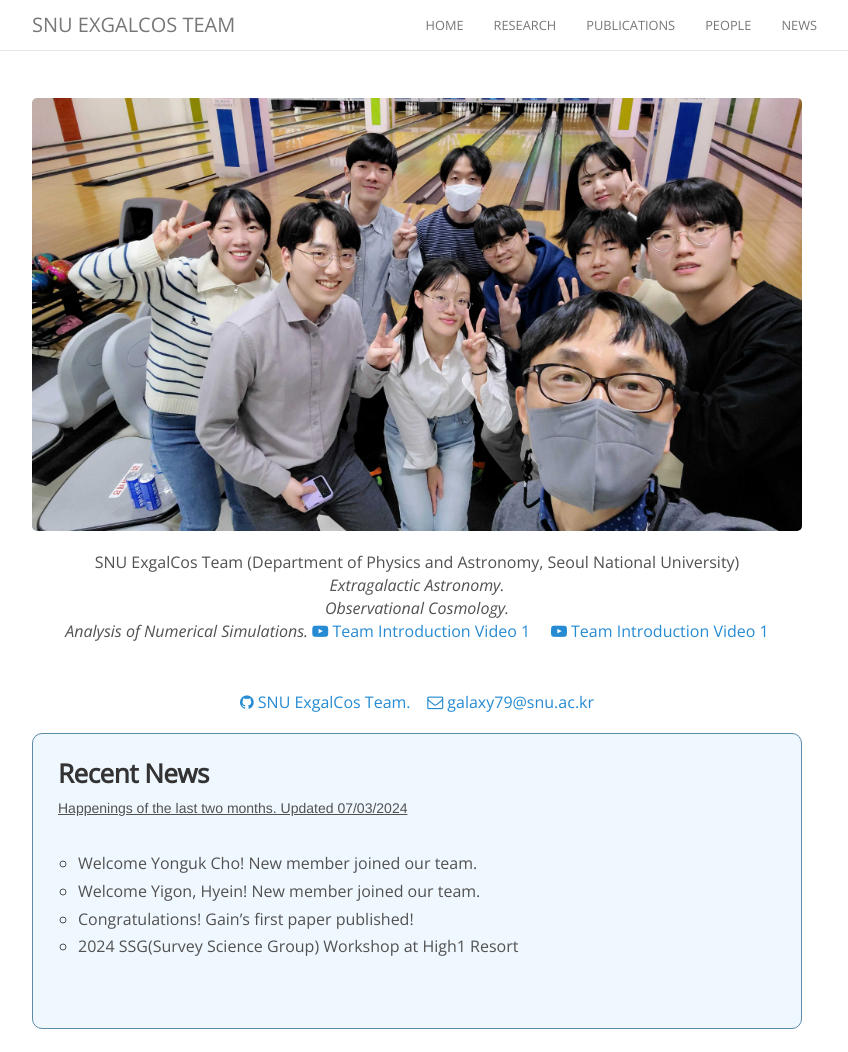
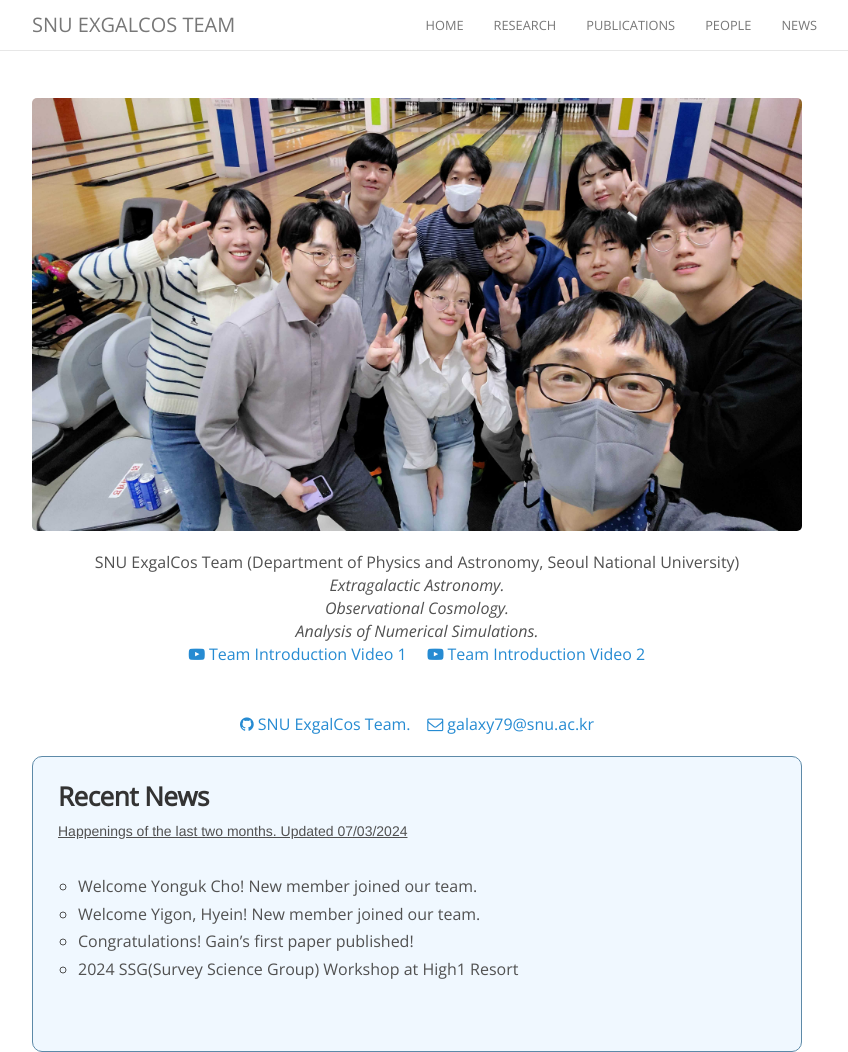
Before and after one commit to exgalcos/exgalcos.github.io, a Jekyll site: the page built from index.html, in a window 1280 px wide and 1052 px high. Shown: the whole window, without its empty margins (223-1071 px from the left). Built offline with Jekyll 4.4.1, drawn with Linux system fonts in a browser that asks for light colours; nearby versions of some CDN libraries; comment, search, counter and statistics services are not loaded.

Commit message:
Update index.html

```diff
--- a/index.html
+++ b/index.html
@@ -14,9 +14,9 @@ layout: default
         Extragalactic Astronomy. <br>
         Observational Cosmology. <br>
         Analysis of Numerical Simulations.
-      </i>
+      </i><br>
       <a href="https://www.youtube.com/watch?v=KOD9n36L3ok"><i class="fa fa-youtube-play" aria-hidden="true"></i> Team Introduction Video 1 </a>&nbsp;&nbsp;&nbsp;
-      <a href="https://www.youtube.com/watch?v=03pmFz-Lan4"><i class="fa fa-youtube-play" aria-hidden="true"></i> Team Introduction Video 1 </a><br>
+      <a href="https://www.youtube.com/watch?v=03pmFz-Lan4"><i class="fa fa-youtube-play" aria-hidden="true"></i> Team Introduction Video 2 </a><br>
 
         <span style="display: block; margin-bottom: 3em"></span>
 
```
